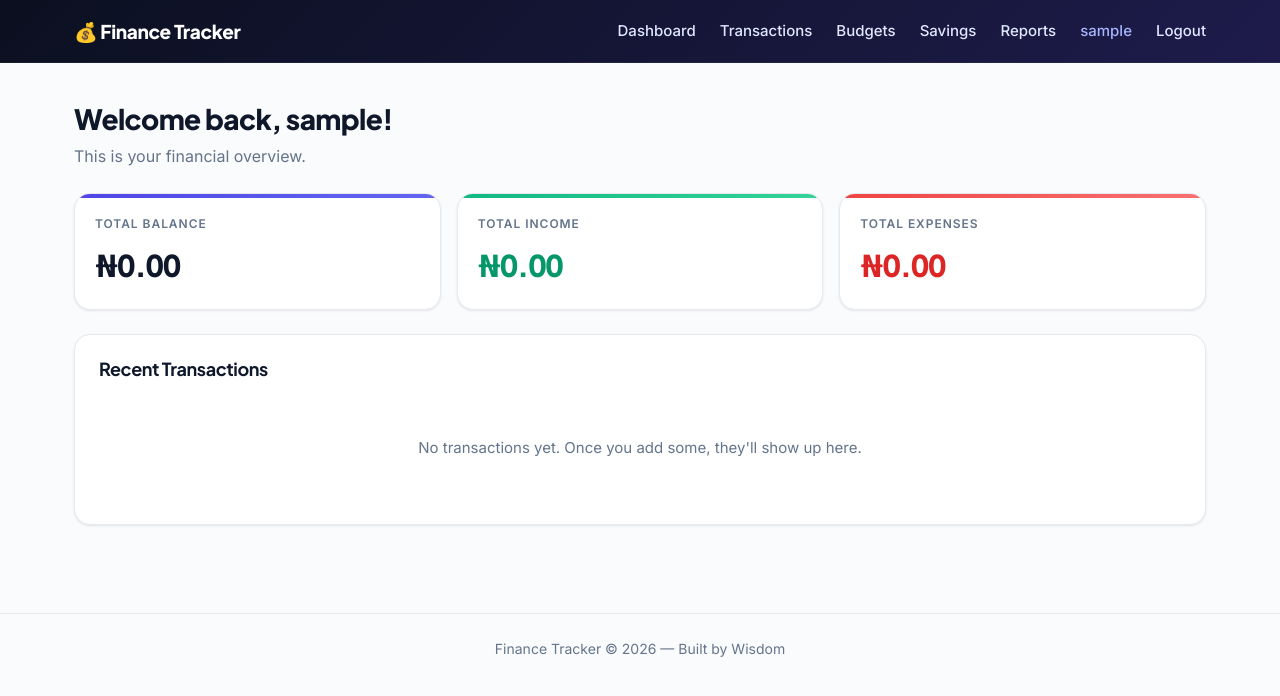
After one commit to wisdom1240/finance-tracker, a Flask app: page /dashboard in a window 1280 px wide. The commit adds this page. Shown: the top 696 px of the page. Run offline with Flask 3, Linux system fonts and the light colour scheme; the visitor is signed in with stand-in values (Sample User, id 1); some libraries are stand-ins or nearby versions.

Commit message:
Stage 17: Add protected /dashboard route with login_required

```diff
--- a/app.py
+++ b/app.py
@@ -41,6 +41,11 @@ def create_app():
     @app.route("/")
     def index():
         return render_template("index.html")
+
+    @app.route("/dashboard")
+    @login_required
+    def dashboard():
+        return render_template("dashboard.html")
 
     # ----------------------------------------------------------------
     # Registration
--- a/static/css/style.css
+++ b/static/css/style.css
@@ -751,3 +751,9 @@ img {
     font-size: 0.9375rem;
     font-weight: 500;
 }
+
+/* 17. DASHBOARD HEADER */
+.dashboard-header h1 {
+    font-size: 1.75rem;
+    margin-bottom: var(--space-2);
+}
--- a/templates/base.html
+++ b/templates/base.html
@@ -20,7 +20,9 @@
             <button class="nav-toggle" aria-label="Toggle menu">☰</button>
 
             <ul class="nav-links">
-                <li><a href="{{ url_for('index') }}">Dashboard</a></li>
+                <li>
+                    <a href="{{ url_for('dashboard') if session.get('user_id') else url_for('login') }}">Dashboard</a>
+                </li>
                 <li><a href="#">Transactions</a></li>
                 <li><a href="#">Budgets</a></li>
                 <li><a href="#">Savings</a></li>
--- /dev/null
+++ b/templates/dashboard.html
@@ -0,0 +1,32 @@
+{% extends "base.html" %}
+
+{% block title %}Dashboard — Finance Tracker{% endblock %}
+
+{% block content %}
+<section class="dashboard-header">
+    <h1>Welcome back, {{ session.get('user_name') }}!</h1>
+    <p class="text-muted">This is your financial overview.</p>
+</section>
+
+<div class="card-row mt-6">
+    <div class="metric metric-balance">
+        <div class="metric-label">Total Balance</div>
+        <div class="metric-value">₦0.00</div>
+    </div>
+    <div class="metric metric-income">
+        <div class="metric-label">Total Income</div>
+        <div class="metric-value positive">₦0.00</div>
+    </div>
+    <div class="metric metric-expense">
+        <div class="metric-label">Total Expenses</div>
+        <div class="metric-value negative">₦0.00</div>
+    </div>
+</div>
+
+<div class="card mt-6">
+    <h3 class="card-title">Recent Transactions</h3>
+    <div class="empty-state">
+        No transactions yet. Once you add some, they'll show up here.
+    </div>
+</div>
+{% endblock %}
```
